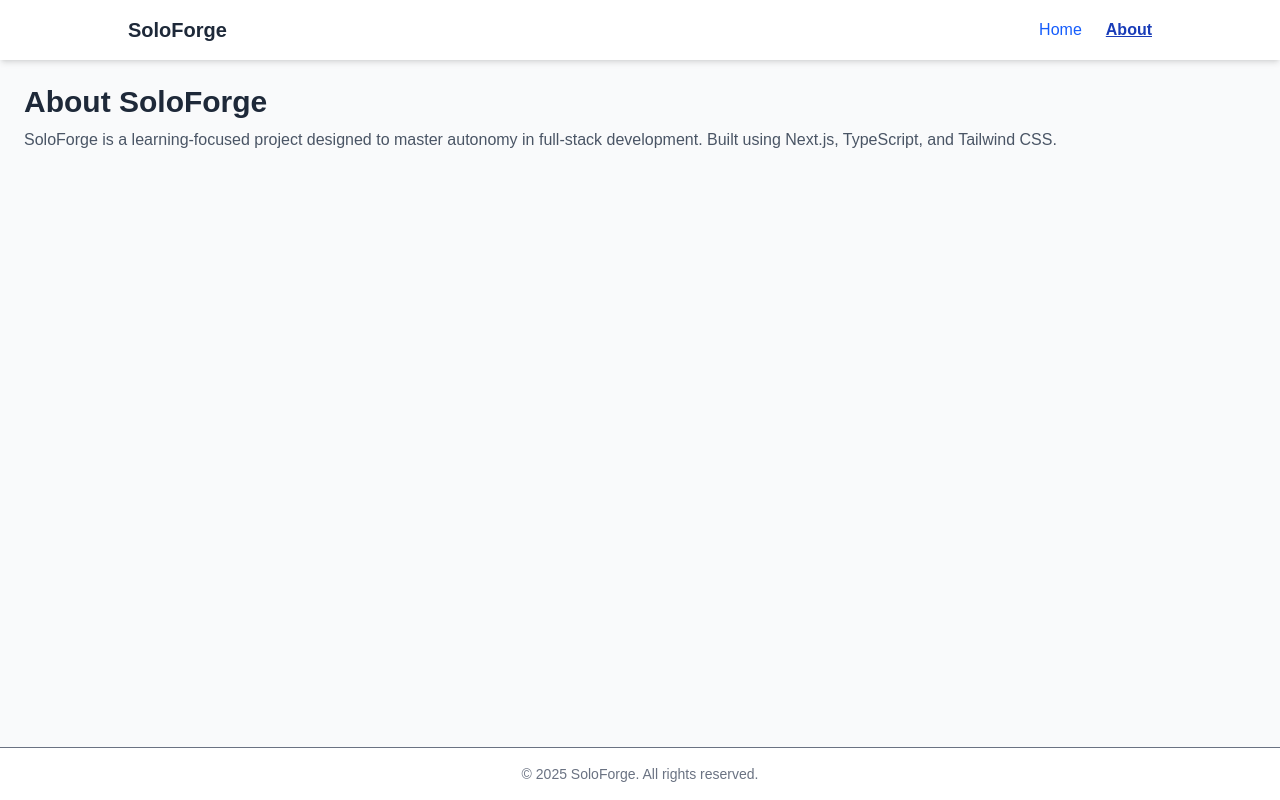
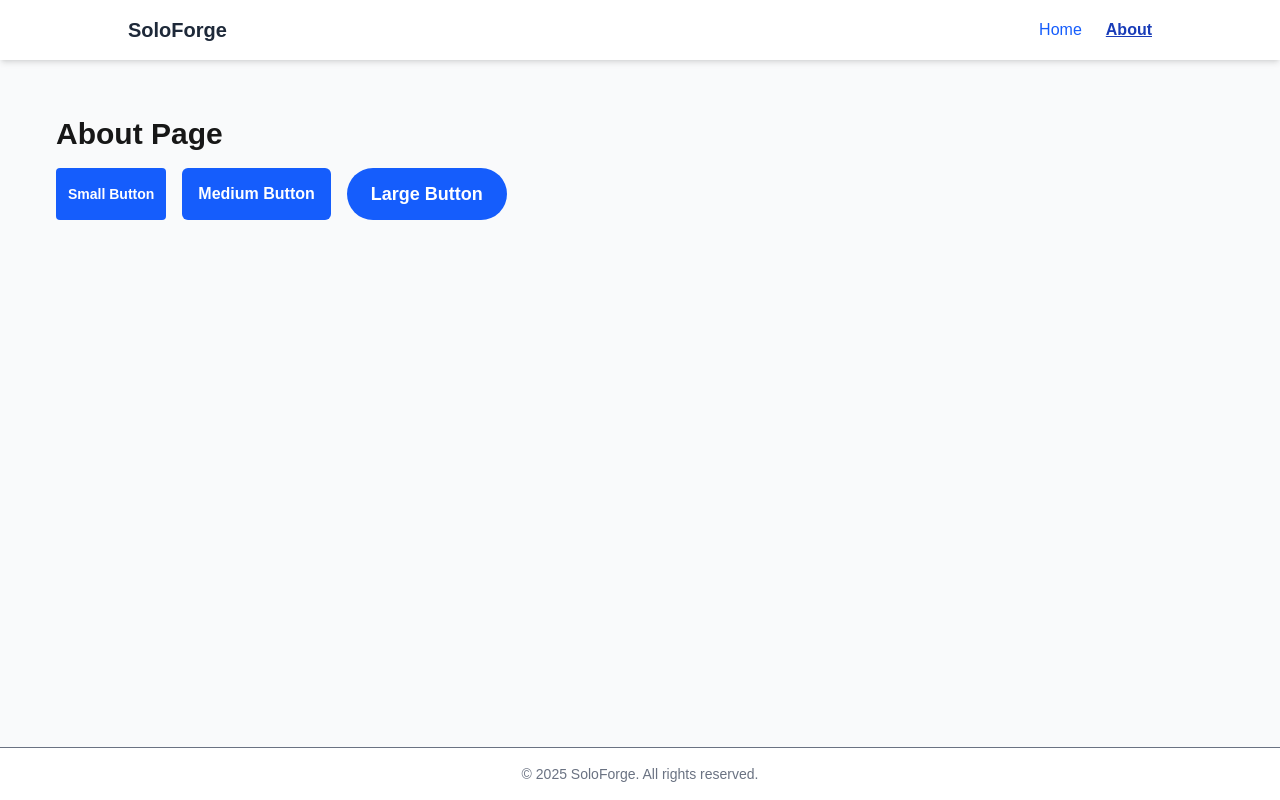
Before and after one commit to SylvesterK-code/alx-project-0x02, a Next.js app in the folder alx-project-0x02/: page /about in a window 1280 px wide. Built offline with nearby package versions, Linux system fonts and the light colour scheme.

Commit message:
add  Create and Use a Button Component

```diff
--- /dev/null
+++ b/alx-project-0x02/components/common/Button.tsx
@@ -0,0 +1,28 @@
+// components/common/Button.tsx
+
+import React from 'react';
+import { ButtonProps } from '@/interfaces';
+
+const sizeMap = {
+  small: 'px-3 py-1 text-sm',
+  medium: 'px-4 py-2 text-base',
+  large: 'px-6 py-3 text-lg',
+};
+
+export const Button: React.FC<ButtonProps> = ({
+  title,
+  size = 'medium',
+  shape = 'rounded-md',
+  onClick,
+}) => {
+  const baseStyle = 'bg-blue-600 hover:bg-blue-700 text-white font-semibold transition duration-200';
+  const className = `${baseStyle} ${sizeMap[size]} ${shape}`;
+
+  return (
+    <button onClick={onClick} className={className}>
+      {title}
+    </button>
+  );
+};
+
+export default Button;
--- a/alx-project-0x02/interfaces/index.ts
+++ b/alx-project-0x02/interfaces/index.ts
@@ -23,3 +23,16 @@ export interface PostModalProps {
   initialData?: Post;
   editIndex?: number;
 }
+
+
+
+
+
+// add button
+
+export interface ButtonProps {
+  title: string;
+  size?: 'small' | 'medium' | 'large';
+  shape?: 'rounded-sm' | 'rounded-md' | 'rounded-full';
+  onClick?: () => void;
+}
--- a/alx-project-0x02/pages/about.tsx
+++ b/alx-project-0x02/pages/about.tsx
@@ -1,13 +1,44 @@
+// import Layout from "@/components/layout/Layout";
+
+// const AboutPage = () => {
+//   return (
+//     <Layout>
+//       <h1 className="text-3xl font-bold text-gray-800">About SoloForge</h1>
+//       <p className="mt-2 text-gray-600">
+//         SoloForge is a learning-focused project designed to master autonomy in full-stack development.
+//         Built using Next.js, TypeScript, and Tailwind CSS.
+//       </p>
+//     </Layout>
+//   );
+// };
+
+// export default AboutPage;
+
+
+
+
+
+
+
+
+
+// pages/about.tsx
+
 import Layout from "@/components/layout/Layout";
+import React from 'react';
+import Button from '@/components/common/Button';
 
 const AboutPage = () => {
   return (
     <Layout>
-      <h1 className="text-3xl font-bold text-gray-800">About SoloForge</h1>
-      <p className="mt-2 text-gray-600">
-        SoloForge is a learning-focused project designed to master autonomy in full-stack development.
-        Built using Next.js, TypeScript, and Tailwind CSS.
-      </p>
+    <div className="p-8 space-y-4">
+      <h1 className="text-3xl font-bold mb-4">About Page</h1>
+      <div className="flex gap-4 flex-wrap">
+        <Button title="Small Button" size="small" shape="rounded-sm" />
+        <Button title="Medium Button" size="medium" shape="rounded-md" />
+        <Button title="Large Button" size="large" shape="rounded-full" />
+      </div>
+    </div>
     </Layout>
   );
 };
```
